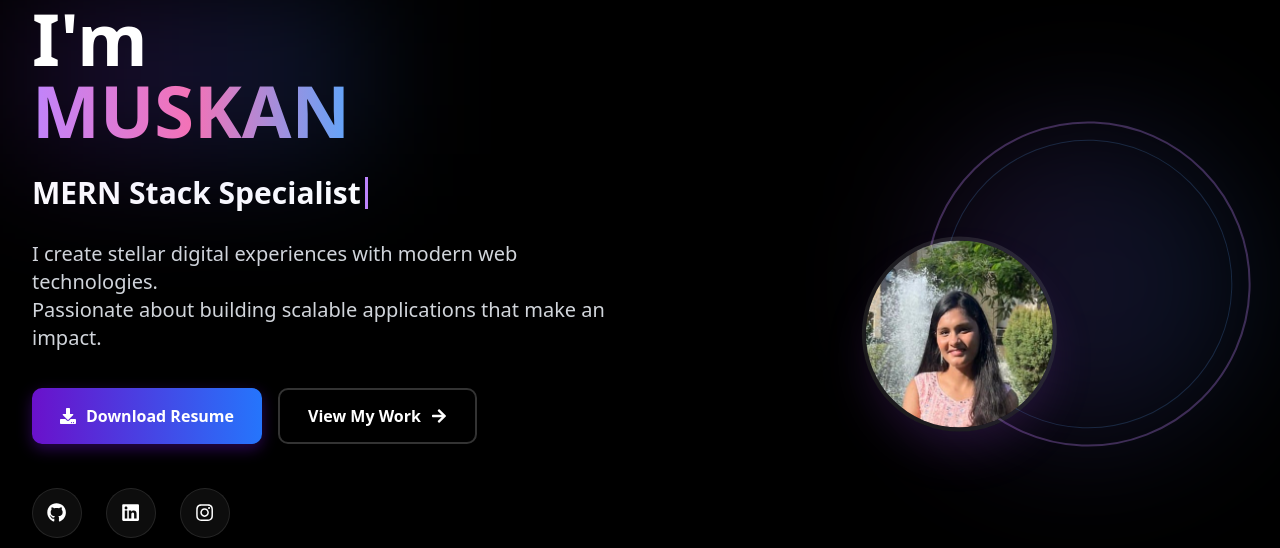
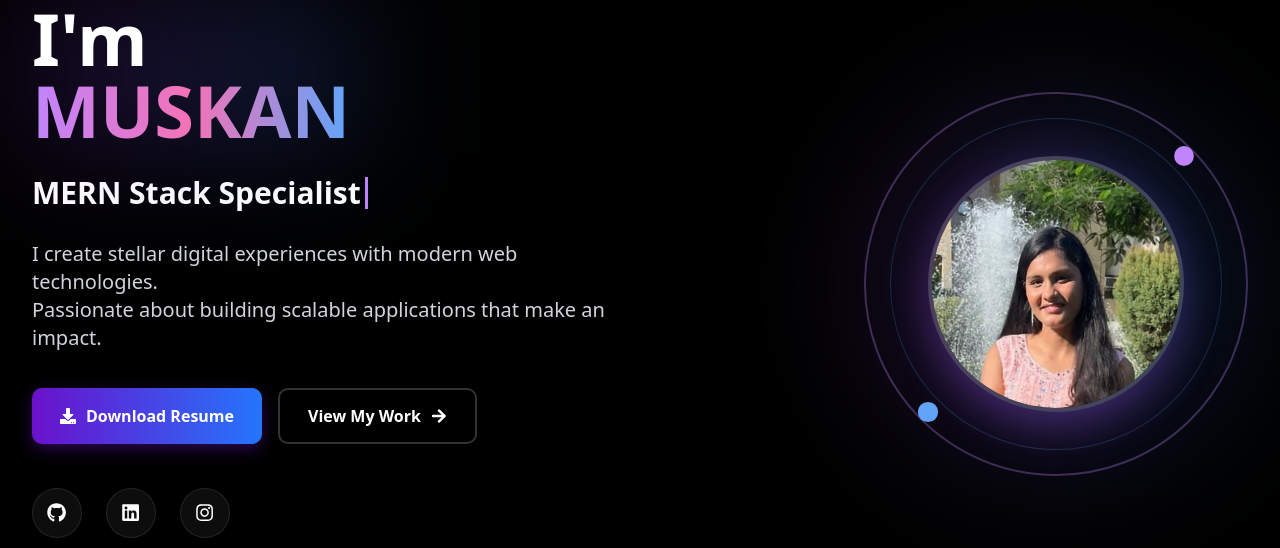
Before and after one commit to Muskan295/Portfolio, a React (Vite) app: page / in a window 1280 px wide. Shown: the part 142-690 px from the top of the page. Built offline with nearby package versions, Linux system fonts and the light colour scheme; no server answers.

Commit message:
change files

```diff
--- a/src/sections/About.jsx
+++ b/src/sections/About.jsx
@@ -120,7 +120,7 @@ function About() {
               </p>
               <p>
                 Currently mastering the <span className="text-pink-300 font-medium">MERN stack</span>
-                and building real-world projects that create impact and solve problems.
+                 and building real-world projects that create impact and solve problems.
               </p>
               <p>
                 Passionate about learning new technologies, solving complex problems,
--- a/src/sections/Home.jsx
+++ b/src/sections/Home.jsx
@@ -92,14 +92,12 @@ function Home() {
               Passionate about building scalable applications that make an impact.
             </motion.p>
 
-
             <motion.div
               className="flex flex-wrap gap-4 pt-2"
               initial={{ opacity: 0, y: 20 }}
               animate={{ opacity: 1, y: 0 }}
               transition={{ delay: 0.8 }}
             >
-
               <motion.a
                 whileHover={{ scale: 1.05 }}
                 whileTap={{ scale: 0.95 }}
@@ -125,7 +123,6 @@ function Home() {
               >
                 <FaDownload /> Download Resume
               </motion.a>
-
 
               <motion.a
                 whileHover={{ scale: 1.05 }}
@@ -246,50 +243,53 @@ function Home() {
             </motion.div>
           </motion.div>
 
-
           <motion.div
             className="relative w-full lg:w-auto lg:flex-shrink-0 mt-10 lg:mt-0"
             initial={{ opacity: 0, x: 100 }}
             animate={{ opacity: 1, x: 0 }}
             transition={{ delay: 0.5, duration: 1 }}
           >
-            <div className="relative w-64 h-64 md:w-80 md:h-80 mx-auto lg:mx-0">
-
+            <div className="relative w-72 h-72 md:w-96 md:h-96 mx-auto lg:mx-0">
               <div className="absolute inset-0 bg-gradient-to-r from-purple-500/15 to-blue-500/15 rounded-full blur-3xl"></div>
 
               <motion.div
                 className="relative w-full h-full rounded-full border-2 border-purple-400/30"
-                animate={{
-                  rotate: 360,
-                  scale: [1, 1.05, 1]
-                }}
+                animate={{ rotate: 360 }}
                 transition={{
-                  rotate: { duration: 20, repeat: Infinity, ease: "linear" },
-                  scale: { duration: 3, repeat: Infinity }
+                  rotate: { duration: 25, repeat: Infinity, ease: "linear" }
                 }}
               >
-                <div className="absolute inset-4 rounded-full border border-blue-400/20"></div>
+                <div className="absolute inset-6 rounded-full border border-blue-400/20"></div>
+              </motion.div>
 
-                <motion.div
-                  className="absolute top-1/2 left-1/2 -translate-x-1/2 -translate-y-1/2"
-                  animate={{ rotate: -360 }}
-                  transition={{ duration: 20, repeat: Infinity, ease: "linear" }}
-                >
+              <div className="absolute top-1/2 left-1/2 -translate-x-1/2 -translate-y-1/2">
+                <div className="relative w-52 h-52 md:w-64 md:h-64">
+                  <div className="absolute inset-0 bg-gradient-to-r from-purple-500/20 to-blue-500/20 rounded-full blur-xl"></div>
 
-                  <div className="w-40 h-40 md:w-48 md:h-48 rounded-full overflow-hidden border-4 border-white/10 shadow-2xl shadow-purple-500/20">
+                  <div className="relative w-full h-full rounded-full overflow-hidden border-4 border-white/20 shadow-2xl shadow-purple-500/30">
                     <img
                       src="../../img/profile.jpg"
                       alt="Muskan - Full Stack Developer"
                       className="w-full h-full object-cover transition-transform duration-500 hover:scale-110"
                     />
                   </div>
-                </motion.div>
-              </motion.div>
+
+                  <motion.div
+                    className="absolute -top-2 -right-2 w-4 h-4 rounded-full bg-purple-400"
+                    animate={{ scale: [1, 1.5, 1] }}
+                    transition={{ duration: 2, repeat: Infinity }}
+                  />
+                  <motion.div
+                    className="absolute -bottom-2 -left-2 w-4 h-4 rounded-full bg-blue-400"
+                    animate={{ scale: [1, 1.5, 1] }}
+                    transition={{ duration: 2, repeat: Infinity, delay: 1 }}
+                  />
+                </div>
+              </div>
             </div>
           </motion.div>
         </div>
       </div>
-
 
       <motion.div
         className="absolute bottom-8 left-1/2 -translate-x-1/2"
@@ -302,7 +302,8 @@ function Home() {
           animate={{ y: [0, 8, 0] }}
           transition={{ duration: 2, repeat: Infinity }}
         >
-
+          <span>Scroll Down</span>
+          <div className="mt-2 w-[1px] h-8 bg-gradient-to-b from-purple-400 to-transparent"></div>
         </motion.div>
       </motion.div>
     </section>
```
